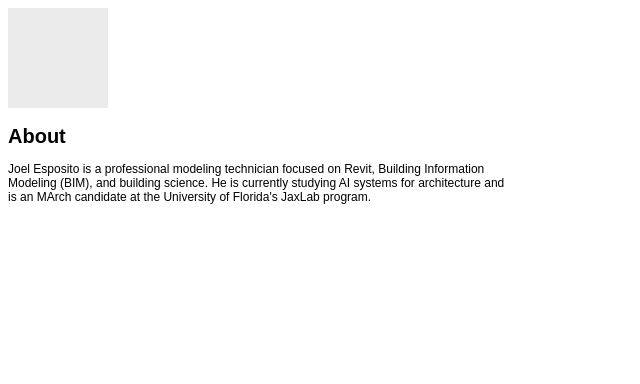
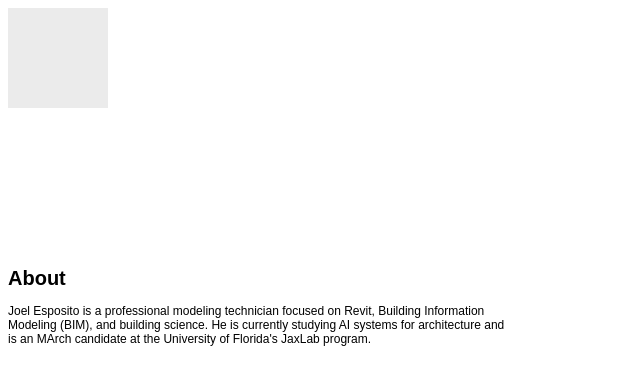
Before and after one commit to studioyy/studioyy.github.io, a plain HTML site: page index.html in a window 1280 px wide. Shown: the whole page, without its empty margins (0-640 px from the left). Drawn offline with Linux system fonts and the light colour scheme.

Commit message:
Update index.html

```diff
--- a/index.html
+++ b/index.html
@@ -5,7 +5,7 @@
   <link rel="stylesheet" href="styles.css">
 </head>
 <body>
-  <svg width="100px" height="100px">
+  <svg width="150px" height="242px">
     <rect width="100px" height="100px" style="fill:rgb(235,235,235);"/>
   </svg>
   <h1>
```
